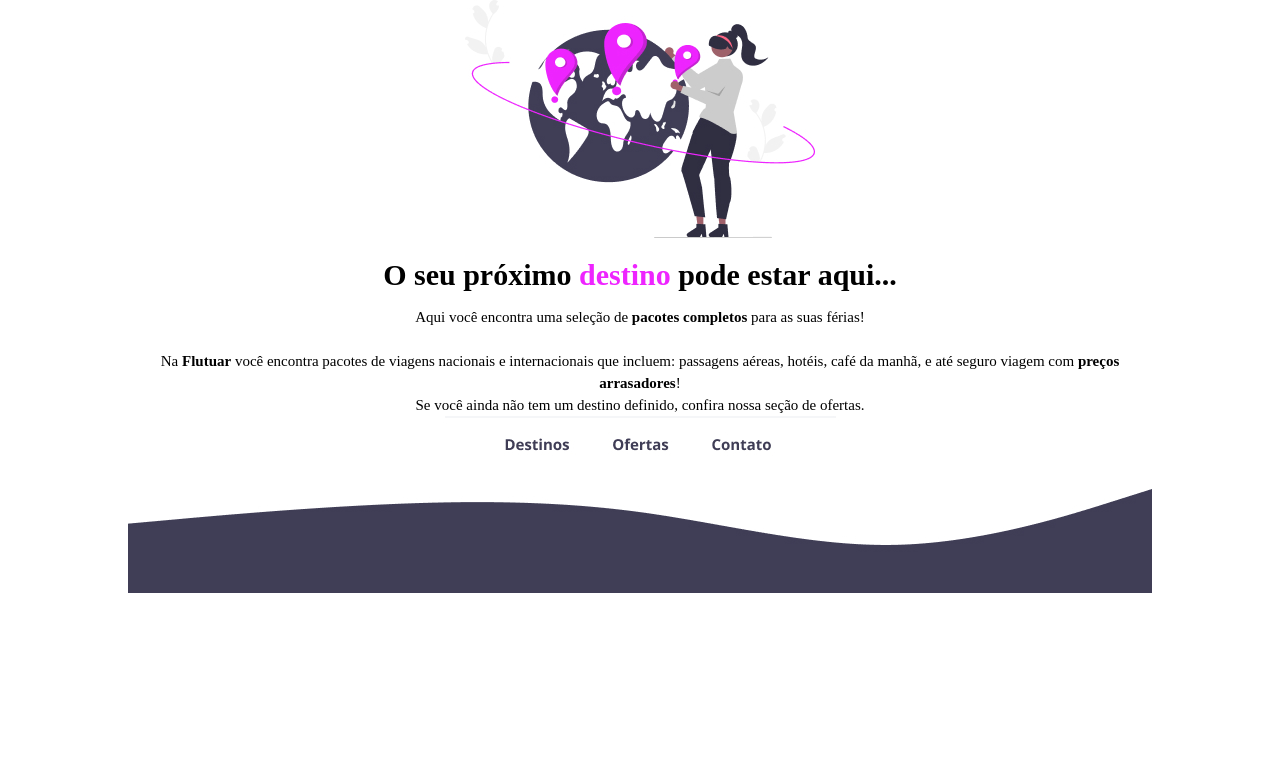
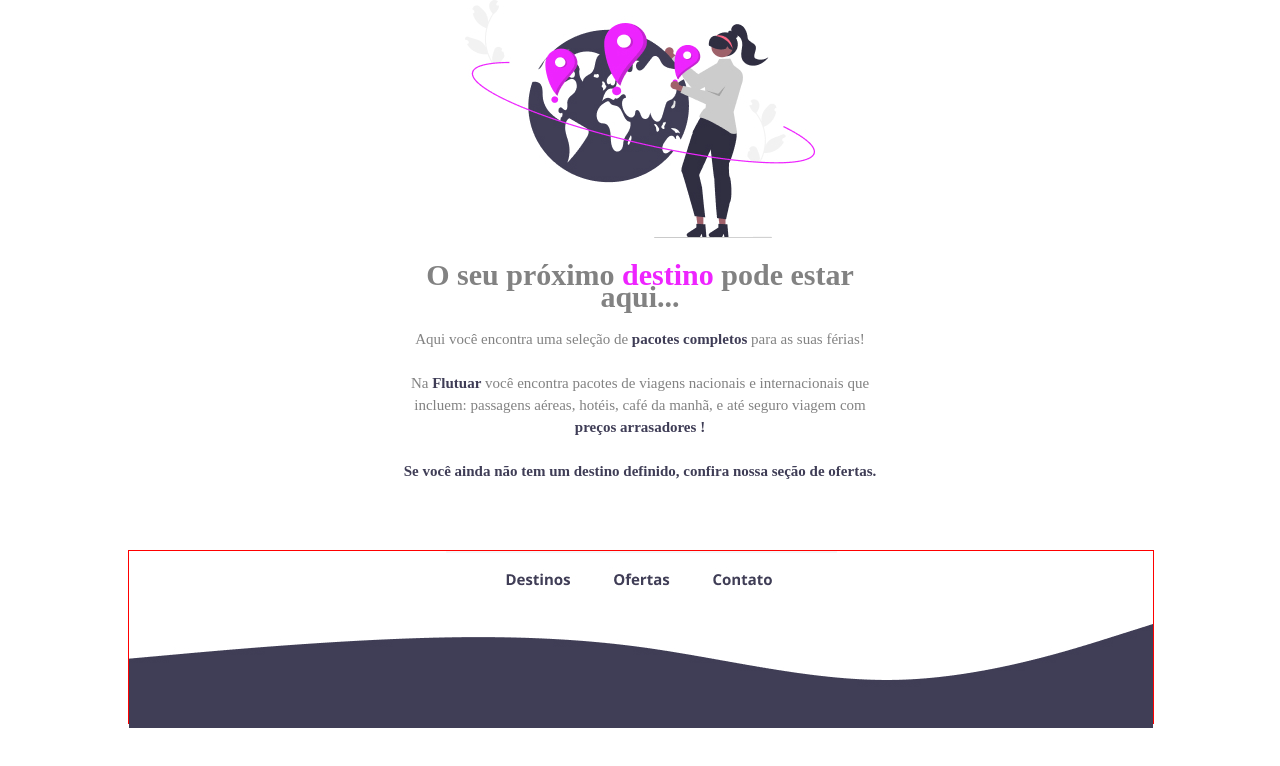
Before and after one commit to rafaelokra/Projeto1, a plain HTML site: page index.html in a window 1280 px wide. Drawn offline with Linux system fonts and the light colour scheme.

Commit message:
finalizando projeto

```diff
--- a/index.html
+++ b/index.html
@@ -8,20 +8,26 @@
     <link rel="preconnect" href="https://fonts.googleapis.com">
 <link rel="preconnect" href="https://fonts.gstatic.com" crossorigin>
 <link href="https://fonts.googleapis.com/css2?family=Inter:wght@400;700&family=Open+Sans:wght@400;700&display=swap" rel="stylesheet">
+<link rel="shortcut icon" href="img/Favicon.png" type="image/x-icon">
     <link rel="stylesheet" href="style.css">
 </head>
 <body>
     <div>
-        <img src="img/img1.jpg" alt="">
-        <h1>O seu próximo <span>destino</span> pode estar aqui...</h1>
-        <p>
-            Aqui você encontra uma seleção de<strong> pacotes completos</strong> para as suas férias!
-            <br>
-            <br>
-          <p>Na<strong> Flutuar</strong> você encontra pacotes de viagens nacionais e internacionais que incluem: passagens aéreas, hotéis, café da manhã, e até seguro viagem com <strong>preços arrasadores</strong>!</p>
-        <p>
-        Se você ainda não tem um destino definido, confira nossa seção de ofertas.</p>
-           </p>
+         <img src="img/img1.jpg" alt="">
+         <h1>O seu próximo <span>destino</span> pode estar aqui...</h1>
+
+            <p> Aqui você encontra uma seleção de<strong>     pacotes  completos</strong> para as suas férias!
+                     <br>
+                     <br>
+             Na<strong> Flutuar</strong> você encontra pacotes de viagens nacionais e internacionais que
+             incluem: passagens aéreas, hotéis, café da manhã, e até seguro viagem com <br><strong>preços  arrasadores  <strong>!
+                        <br>
+                         <br>
+
+
+               Se você ainda não tem um destino definido, confira nossa seção de ofertas.
+            </p>
+
     </div>
 
    <footer>
--- a/style.css
+++ b/style.css
@@ -1,29 +1,52 @@
 body{
-    text-align: center;
-    height: 790px;
-    width: 1024px;
-    left: -646px;
-    top: -375px;
-    border-radius: 0px;
-    margin: auto;
+
+text-align: center;
+position: relative;
+width: 1024px;
+height:790x;
+margin: auto auto 100px ;
+}
+div{
+
+    width: 626px;
+    height: 486px;
+    left: 199px;
+    top: 64px;
+
+}
+div,img{
+    top: 50px;
+
 }
 div ,p{
+    text-align: center;
+    width: 500px;
+    height: 107px;
     margin: auto;
-    text-align: center;
-    font-size: 15px;
+   font-size: 15px;
+   font-weight: 400;
     line-height: 22px;
     font-family: open sans-serif;
-
-
+    color: #828282;
+  top: auto;
 }
 h1{
-    font-family: dosis;
+
 }
 span{
     color:
     #EE24FF;
 }
-footer{
-
+ footer{
+    position: absolute;
+    border: 1px solid red;
+     text-align: center;
+     width: 1024px;
+     height: 172px;
+     left: 0px;
+     top: 550px;
 
 }
+strong{
+    color: #3F3D56;
+}
```
Also changed, not shown: img/Favicon.png (added).
